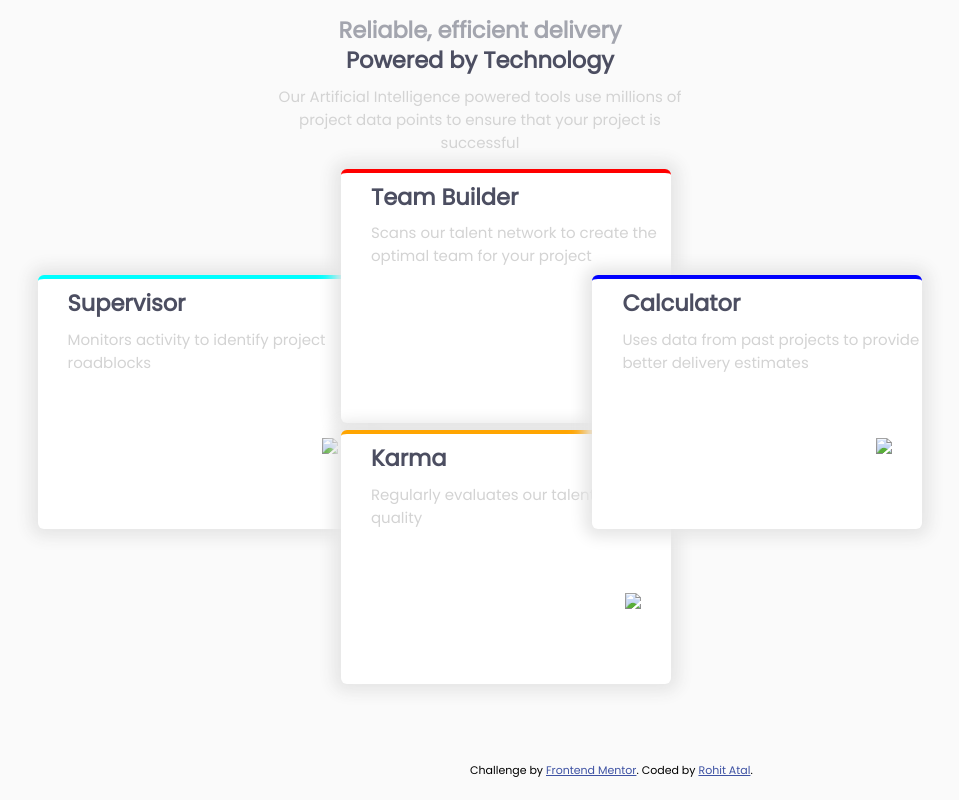
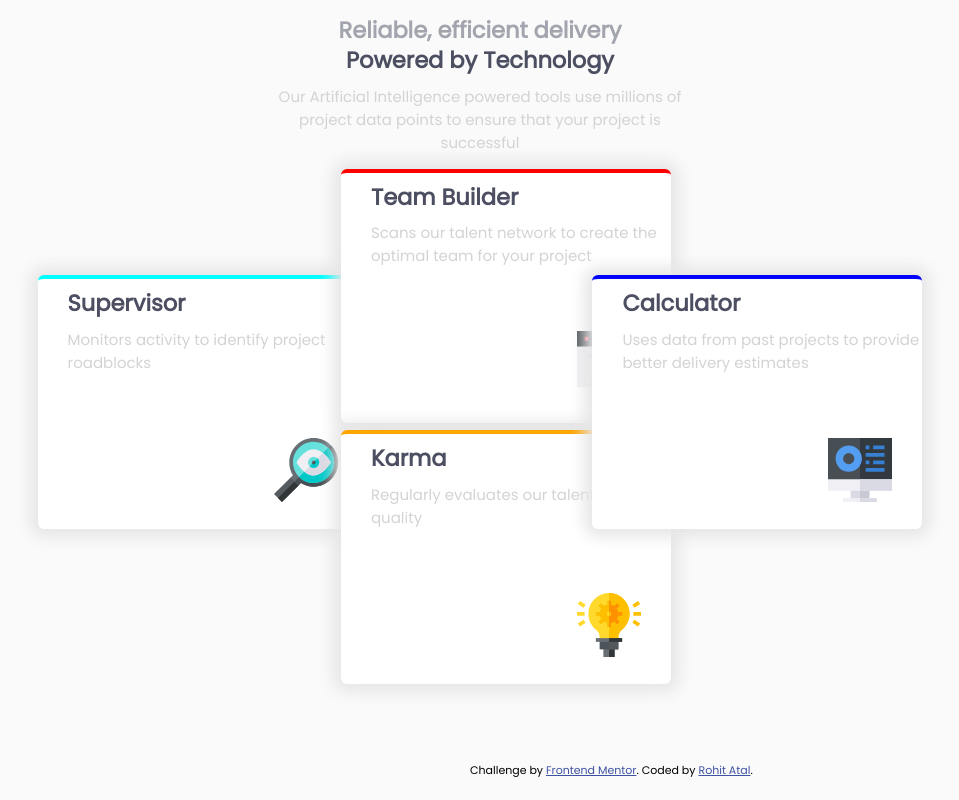
Before and after one commit to rohit9887/four-card-feature-section-master, a plain HTML site: page index.html in a window 1280 px wide. Shown: the whole page, without its empty margins (160-1119 px from the left). Drawn offline with Linux system fonts and the light colour scheme.

Commit message:
Update index.html

```diff
--- a/index.html
+++ b/index.html
@@ -21,7 +21,7 @@
         <p><h2>Supervisor</h2></p>
         <p class="textcolor">Monitors activity to identify project roadblocks</p>
         <div>
-          <img sizes="50x50" src="icon-supervisor.svg">
+          <img sizes="50x50" src="images/icon-supervisor.svg">
         </div>
       </div>
 
@@ -29,7 +29,7 @@
         <p><h2>Team Builder</h2></p>
         <p class="textcolor">Scans our talent network to create the optimal team for your project</p>
         <div>
-          <img sizes="50x50" src="icon-team-builder.svg">
+          <img sizes="50x50" src="images/icon-team-builder.svg">
         </div>
       </div>
 
@@ -37,7 +37,7 @@
         <p><h2>Karma</h2></p>
         <p class="textcolor">Regularly evaluates our talent to ensure quality</p>
         <div>
-          <img sizes="50x50" src="icon-karma.svg">
+          <img sizes="50x50" src="images/icon-karma.svg">
         </div>
       </div>
 
@@ -45,7 +45,7 @@
         <p><h2>Calculator</h2></p>
         <p class="textcolor">Uses data from past projects to provide better delivery estimates</p>
         <div>
-          <img sizes="50x50" src="icon-calculator.svg">
+          <img sizes="50x50" src="images/icon-calculator.svg">
         </div>
       </div>
 
```
